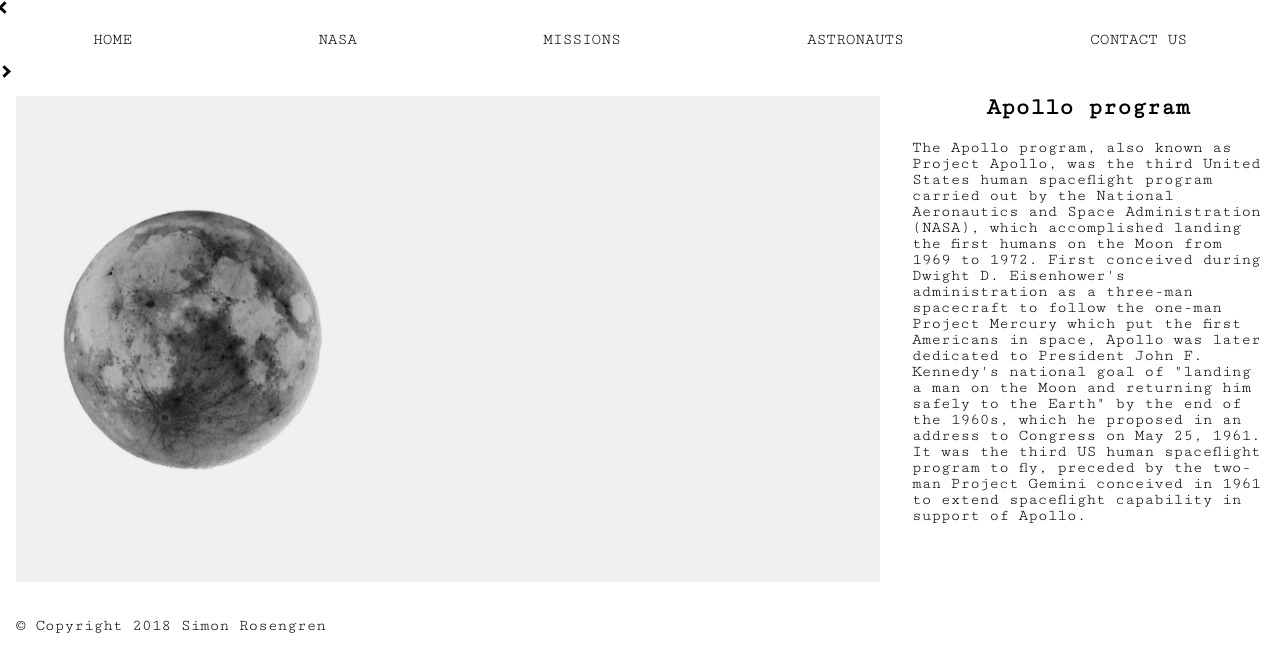
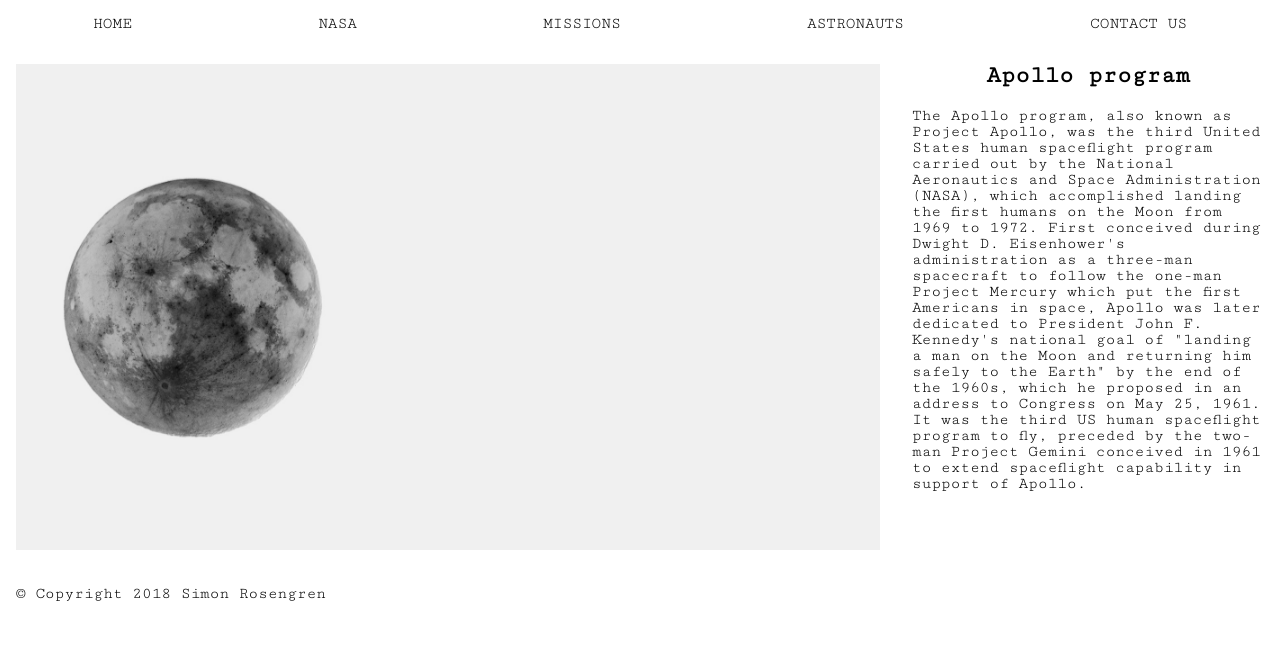
Before and after one commit to SimonRosengren/summercourse18, a plain HTML site: page CSSApollo/index.html in a window 1280 px wide. Drawn offline with Linux system fonts and the light colour scheme.

Commit message:
hiding arrows on large screen

```diff
--- a/CSSApollo/index.html
+++ b/CSSApollo/index.html
@@ -13,7 +13,7 @@
 <body>
     <div class="container">
         <header>
-            <p>
+            <p class="scroll-indicator">
                 <i class="arrow left"></i>
             </p>
             <nav>
@@ -23,7 +23,7 @@
                 <a href="html/astronauts.html">ASTRONAUTS</a>
                 <a href="html/contact.html">CONTACT US</a>
             </nav>
-            <p>
+            <p class="scroll-indicator">
                 <i class="arrow right"></i>
             </p>
         </header>
--- a/CSSApollo/style/main.css
+++ b/CSSApollo/style/main.css
@@ -121,6 +121,12 @@ table {
         display: flex;
         justify-content: space-around;
     }
+
+    /*Hide the scroll indicators on large screens*/
+    .scroll-indicator {
+        display: none;
+    }
+
 
     nav a {
         color: black;
```
